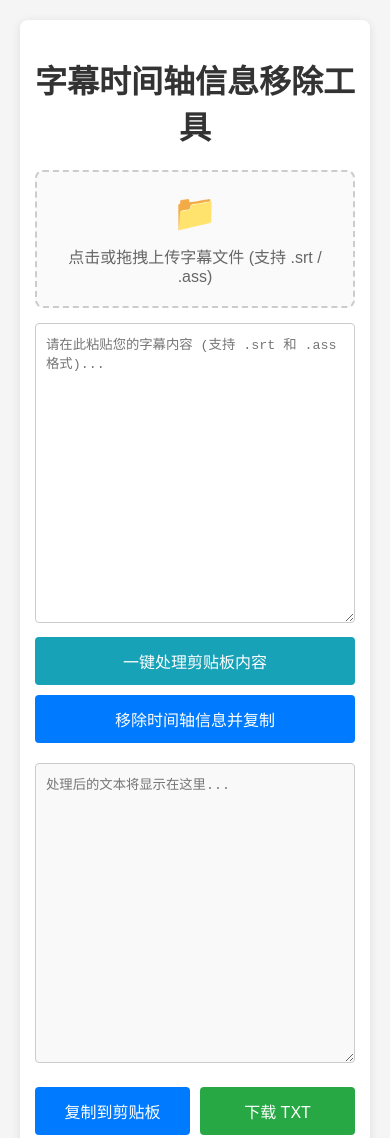
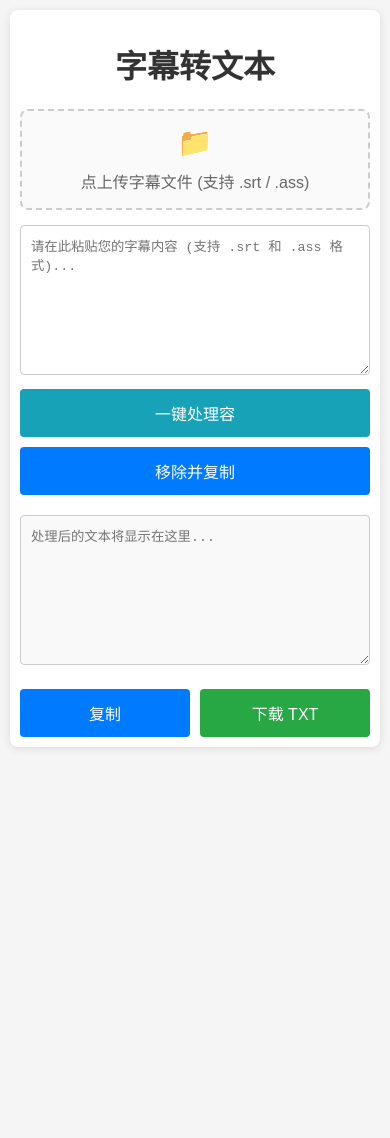
Before and after one commit to yzwsoul23/SrtToTXT, a plain HTML site: page index.html in a window 390 px wide. Shown: the top 1138 px of the page. After the commit the page ends 844 px from the top, so only its background shows below. Drawn offline with Linux system fonts and the light colour scheme.

Commit message:
docs: 更新页面标题、文本内容并添加移动端适配样式

```diff
--- a/index.html
+++ b/index.html
@@ -3,7 +3,7 @@
 <head>
     <meta charset="UTF-8">
     <meta name="viewport" content="width=device-width, initial-scale=1.0">
-    <title>字幕时间轴信息移除工具</title>
+    <title>字幕转文本</title>
     <style>
         body {
             font-family: Arial, sans-serif;
@@ -117,28 +117,46 @@
         #downloadBtn:hover {
             background-color: #218838;
         }
+
+        @media (max-width: 600px) {
+            body {
+                margin: 10px;
+            }
+            .container {
+                padding: 10px;
+            }
+            textarea {
+                height: 150px;
+            }
+            .upload-area {
+                padding: 15px;
+            }
+            .upload-area .icon {
+                font-size: 28px;
+            }
+        }
     </style>
 </head>
 <body>
 
 <div class="container">
-    <h1>字幕时间轴信息移除工具</h1>
+    <h1>字幕转文本</h1>
 
     <div class="upload-area" id="uploadArea">
         <div class="icon">📁</div>
-        <p>点击或拖拽上传字幕文件 (支持 .srt / .ass)</p>
+        <p>点上传字幕文件 (支持 .srt / .ass)</p>
         <input type="file" id="fileInput" accept=".srt,.ass,.txt">
     </div>
     <div id="fileInfo" class="file-info"></div>
 
     <textarea id="inputText" placeholder="请在此粘贴您的字幕内容 (支持 .srt 和 .ass 格式)..."></textarea>
-    <button id="clipboardBtn">一键处理剪贴板内容</button>
-    <button id="processBtn">移除时间轴信息并复制</button>
+    <button id="clipboardBtn">一键处理容</button>
+    <button id="processBtn">移除并复制</button>
     <div id="errorMessage" class="error"></div>
     <div class="output-container">
         <textarea id="outputText" placeholder="处理后的文本将显示在这里..." readonly></textarea>
         <div class="btn-group">
-            <button id="copyBtn">复制到剪贴板</button>
+            <button id="copyBtn">复制</button>
             <button id="downloadBtn">下载 TXT</button>
         </div>
     </div>
```
